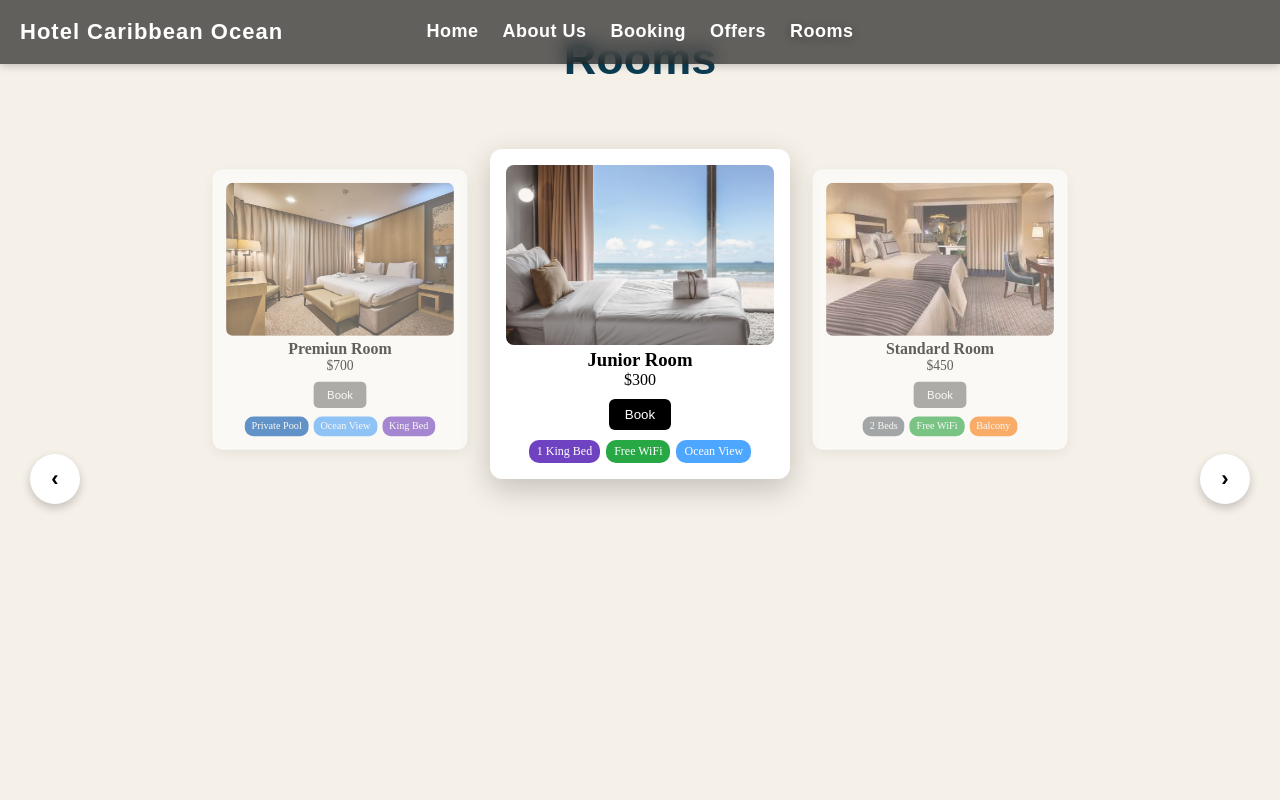
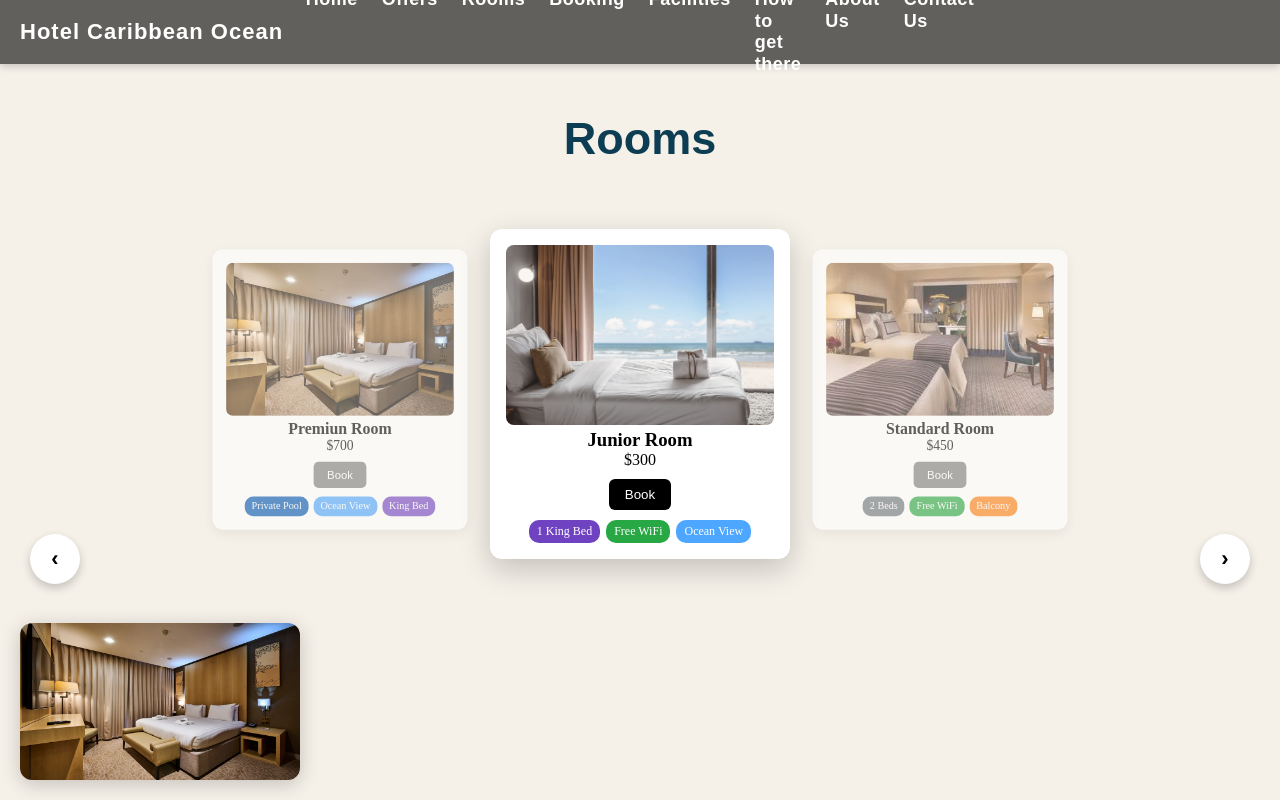
Before and after one commit to NixonAguero/CaribeanOcean_ClientFrontend, a React (Vite) app: page /rooms in a window 1280 px wide. Shown: the top 800 px of the page. Built offline with nearby package versions, Linux system fonts and the light colour scheme.

Commit message:
fix(style): resolve layout overlaps and footer spacing gaps
- Decrease hardcoded bottom margins across breakpoints in rooms.module.css
- Elevate pub-modal z-index to 9999 to guarantee priority over navbar

```diff
--- a/src/app/layout/MainLayout.tsx
+++ b/src/app/layout/MainLayout.tsx
@@ -1,6 +1,6 @@
 import {Footer} from "./Footer/Footer";
 import MainNavBar from "./Navbar/MainNavBar";
-import PromModal from "./Promotions/PubModal";
+import PromModal from "./Ads/PubModal";
 export default function Layout({ children }: { children: React.ReactNode }) {
   return (
     <>
--- a/src/app/layout/Navbar/MainNavBar.css
+++ b/src/app/layout/Navbar/MainNavBar.css
@@ -96,6 +96,25 @@
 
 
 
+/* Botón Menú Responsive (oculto por defecto) */
+.menu-button {
+  display: none;
+  background: none;
+  border: none;
+  color: var(--color-text-light);
+  cursor: pointer;
+  position: absolute;
+  right: 20px;
+  top: 50%;
+  transform: translateY(-50%);
+  z-index: 1002;
+}
+
+/* Mobile Sidebar (oculto por defecto) */
+.mobile-menu {
+  display: none;
+}
+
 /*RESPONSIVE*/
 @media (max-width: 768px) {
   .navbar-links {
@@ -108,5 +127,27 @@
 
   .mobile-menu {
     display: flex;
+    flex-direction: column;
+    position: fixed;
+    top: 0;
+    right: -100%;
+    width: 250px;
+    height: 100vh;
+    background-color: rgba(0, 0, 0, 0.95);
+    backdrop-filter: blur(15px);
+    padding-top: 80px;
+    gap: 30px;
+    transition: right 0.4s cubic-bezier(0.4, 0, 0.2, 1);
+    align-items: center;
+    box-shadow: -5px 0 15px rgba(0,0,0,0.5);
+    z-index: 1001;
+  }
+
+  .mobile-menu.open {
+    right: 0;
+  }
+
+  .mobile-menu .nav-link {
+    font-size: 20px;
   }
 }
--- a/src/app/layout/Navbar/MainNavBar.tsx
+++ b/src/app/layout/Navbar/MainNavBar.tsx
@@ -1,37 +1,52 @@
+import { useState } from "react";
+import "./MainNavBar.css";
+import { Link } from "react-router-dom";
+import { FiMenu, FiX } from "react-icons/fi";
 
-import { NavLink } from "react-router-dom";
-import "./MainNavBar.css"
 export default function Navbar() {
+  const [isMenuOpen, setIsMenuOpen] = useState(false);
 
-  const routes = [
-    { name: "Home", path: "/" },
-    { name: "About Us", path: "/about" },
-    { name: "Booking", path: "/booking" },
-    { name: "Offers", path: "/offers" },
-    { name: "Rooms", path: "/rooms" },
-  ];
-
-  const linkClasses = ({ isActive }: { isActive: boolean }) =>
-  isActive ? "nav-link active" : "nav-link";
+  const toggleMenu = () => setIsMenuOpen(!isMenuOpen);
+  const closeMenu = () => setIsMenuOpen(false);
 
   return (
     <nav className="navbar">
       <div className="navbar-container">
-            <div className="navbar-left">
-               <span className="navbar-logo">Hotel Caribbean Ocean</span>
-             </div>
-          <div className="navbar-links">
-            {routes.map((route) => (
-              <NavLink
-                key={route.name}
-                to={route.path}
-                className={linkClasses}
-              >
-                {route.name}
-              </NavLink>
-            ))}
-          </div>
+
+        <div className="navbar-left">
+          <span className="navbar-logo">Hotel Caribbean Ocean</span>
         </div>
+
+        {/* Botón hamburguesa (visible en responsive) */}
+        <button className="menu-button" onClick={toggleMenu} aria-label="Toggle menu">
+          {isMenuOpen ? <FiX size={28} /> : <FiMenu size={28} />}
+        </button>
+
+        {/* Links Desktop */}
+        <div className="navbar-links">
+          <Link to="/" className="nav-link">Home</Link>
+          <Link to="/offers" className="nav-link">Offers</Link>
+          <Link to="/rooms" className="nav-link">Rooms</Link>
+          <Link to="/booking" className="nav-link">Booking</Link>
+          <Link to="/#facilities" className="nav-link">Facilities</Link>
+          <Link to="/#location" className="nav-link">How to get there</Link>
+          <Link to="/#about" className="nav-link">About Us</Link>
+          <Link to="/#footer" className="nav-link">Contact Us</Link>
+        </div>
+
+        {/* Links Mobile Menu */}
+        <div className={`mobile-menu ${isMenuOpen ? "open" : ""}`}>
+          <Link to="/" className="nav-link" onClick={closeMenu}>Home</Link>
+          <Link to="/offers" className="nav-link" onClick={closeMenu}>Offers</Link>
+          <Link to="/rooms" className="nav-link" onClick={closeMenu}>Rooms</Link>
+          <Link to="/booking" className="nav-link" onClick={closeMenu}>Booking</Link>
+          <Link to="/#facilities" className="nav-link" onClick={closeMenu}>Facilities</Link>
+          <Link to="/#location" className="nav-link" onClick={closeMenu}>How to get there</Link>
+          <Link to="/#about" className="nav-link" onClick={closeMenu}>About Us</Link>
+          <Link to="/#footer" className="nav-link" onClick={closeMenu}>Contact Us</Link>
+        </div>
+
+      </div>
     </nav>
   );
 }
--- a/src/features/offers/styles/Offers.module.css
+++ b/src/features/offers/styles/Offers.module.css
@@ -4,6 +4,7 @@
   margin: 0 auto;
   width: min(100%, 1200px);
   overflow-x: clip;
+  margin-top: 3rem;
 }
 
 .title {
--- a/src/features/rooms/styles/rooms.module.css
+++ b/src/features/rooms/styles/rooms.module.css
@@ -1,7 +1,7 @@
 .container {
   text-align: center;
   padding: 40px 20px;
-  margin-bottom: 600px; /* espacio extra para que el footer no quede pegado */
+  margin-top: 5rem;
 }
 
 .track {
```
